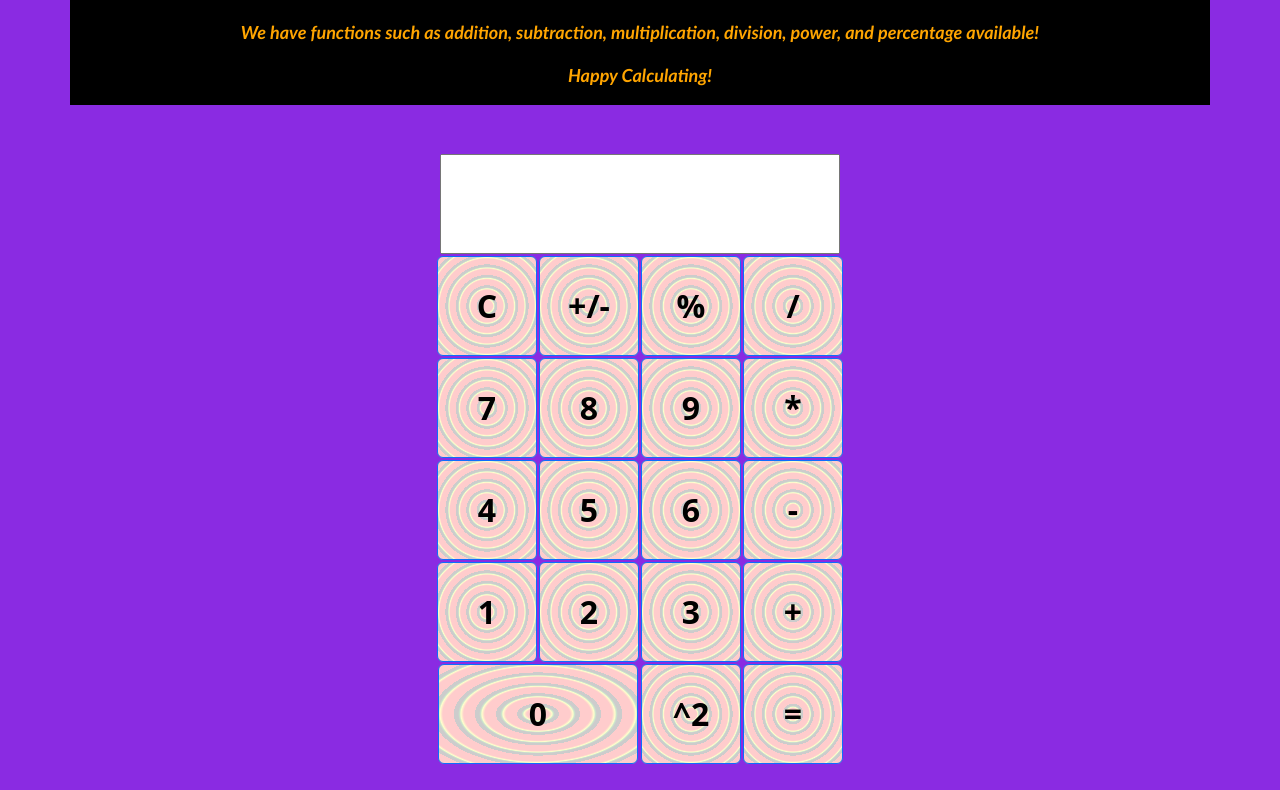
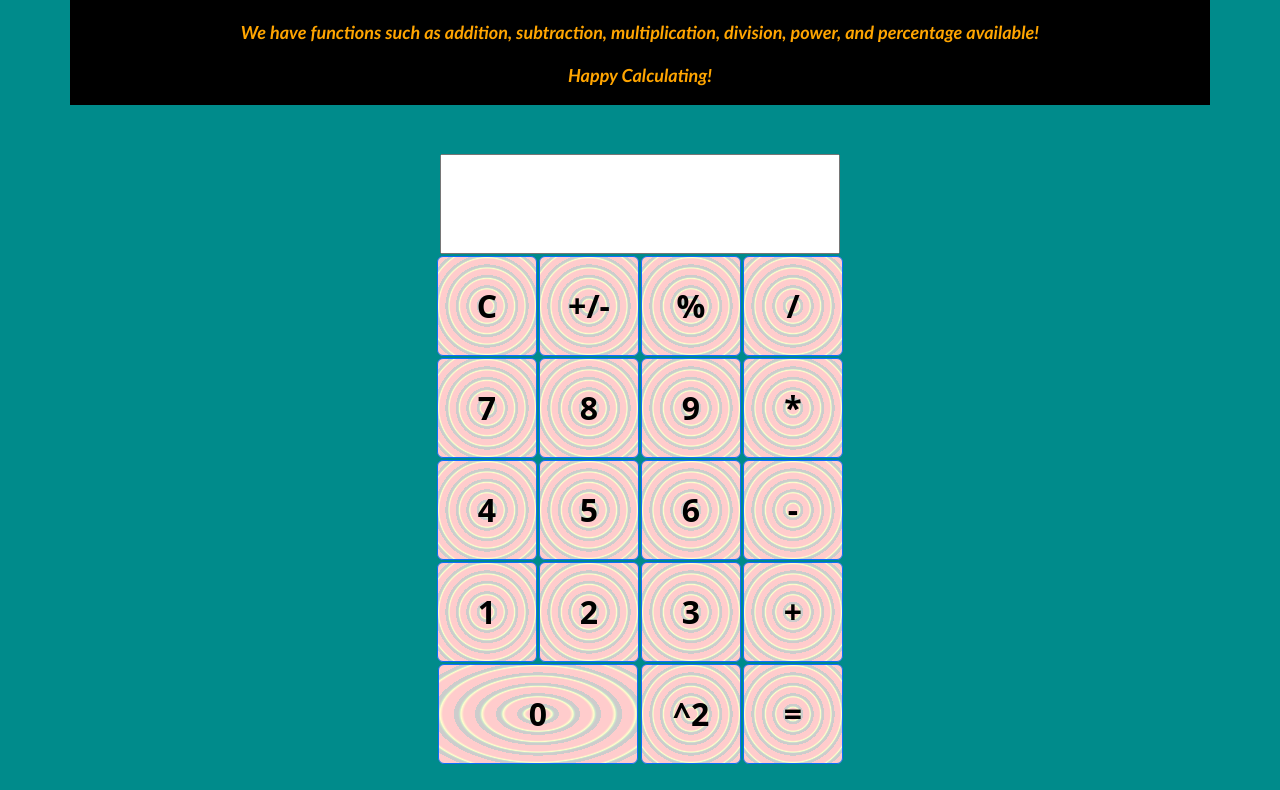
Before and after one commit to ED526/Calculator_WebApp_Dev, a plain HTML site: page views/index.html in a window 1280 px wide. Shown: the part 184-974 px from the top of the page. Drawn offline with nearby package versions, Linux system fonts and the light colour scheme.

Commit message:
Final Touches

```diff
--- a/public/css/style.css
+++ b/public/css/style.css
@@ -1,5 +1,5 @@
 body{
-    background-color: blueviolet;
+    background-color:darkcyan;
 }
 
 .btn{
```
